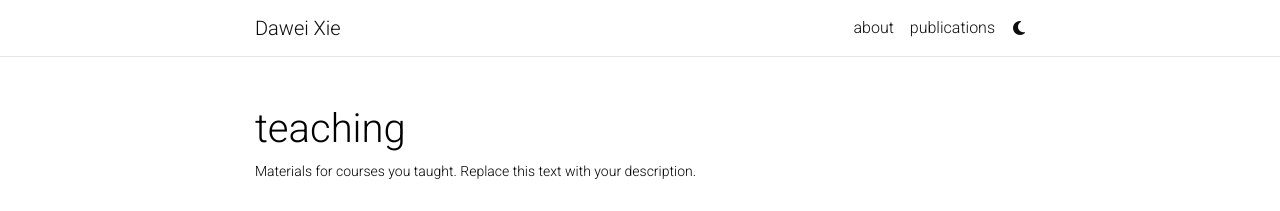
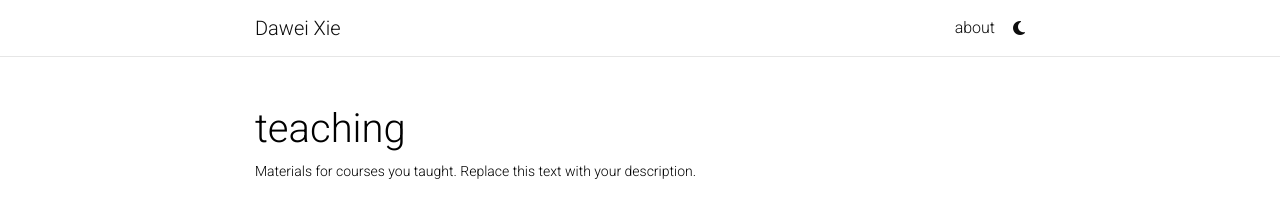
Before and after one commit to dawei-x/dawei-x.github.io, a Jekyll site: the page built from _pages/teaching.md, in a window 1280 px wide. Shown: the top 211 px of the page. Built offline with Jekyll 4.4.1, drawn with Linux system fonts in a browser that asks for light colours; comment, search, counter and statistics services are not loaded; a style sheet for code colours, icons or effects is not loaded.

Commit message:
update info

```diff
--- a/_config.yml
+++ b/_config.yml
@@ -72,7 +72,7 @@
 mastodon_username: # your mastodon instance+username in the format instance.tld/@username
 linkedin_username: dawei-x-a26a88216 # your LinkedIn user name
 telegram_username: # your Telegram user name
-scholar_userid: xW__Wf8AAAAJ # your Google Scholar ID
+scholar_userid: # xW__Wf8AAAAJ # your Google Scholar ID
 semanticscholar_id: # your Semantic Scholar ID
 whatsapp_number: # your WhatsApp number (full phone number in international format. Omit any zeroes, brackets, or dashes when adding the phone number in international format.)
 orcid_id: # your ORCID ID
--- a/_includes/header.html
+++ b/_includes/header.html
@@ -72,14 +72,14 @@
                 </a>
               </li> -->
 
-              <!-- Publications -->
+              <!-- Publications
               <li class="nav-item {% if page.title contains 'publications' %}active{% endif %}">
                 <a class="nav-link" href="{{ '/publications/' | relative_url }}"> publications
                   {%- if page.title contains 'publications' -%}
                   <span class="sr-only">(current)</span>
                   {%- endif -%}
                 </a>
-              </li>
+              </li> -->
 
 
               <!-- Other pages
--- a/_layouts/about.html
+++ b/_layouts/about.html
@@ -63,11 +63,11 @@
             {%- include latest_posts.html %}
           {%- endif %}  -->
 
-          <!-- Selected papers -->
+          <!-- Selected papers
           {% if page.selected_papers -%}
             <h2><a href="{{ '/publications/' | relative_url }}" style="color: inherit;">Publications</a></h2>
             {%- include selected_papers.html %}
-          {%- endif %}
+          {%- endif %} -->
 
           <!-- Social
           {%- if page.social %}
```
Also changed, not shown: _pages/about.md (+1 -1 lines).
